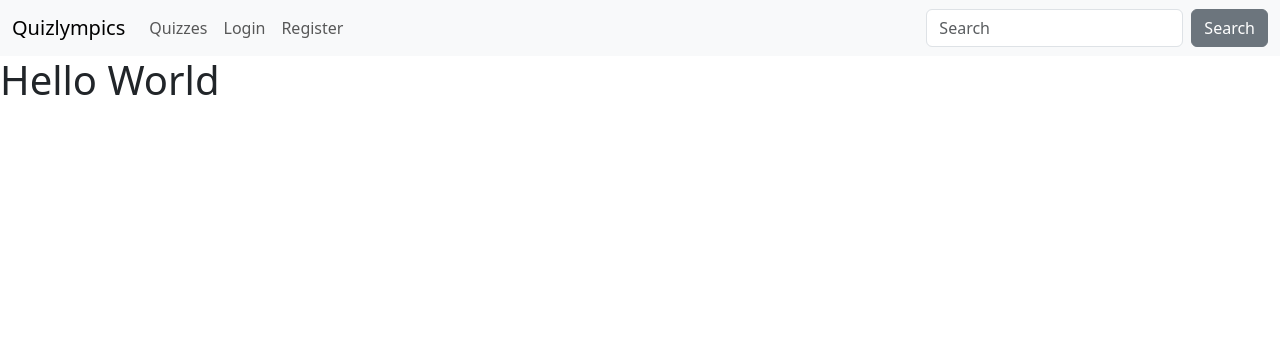
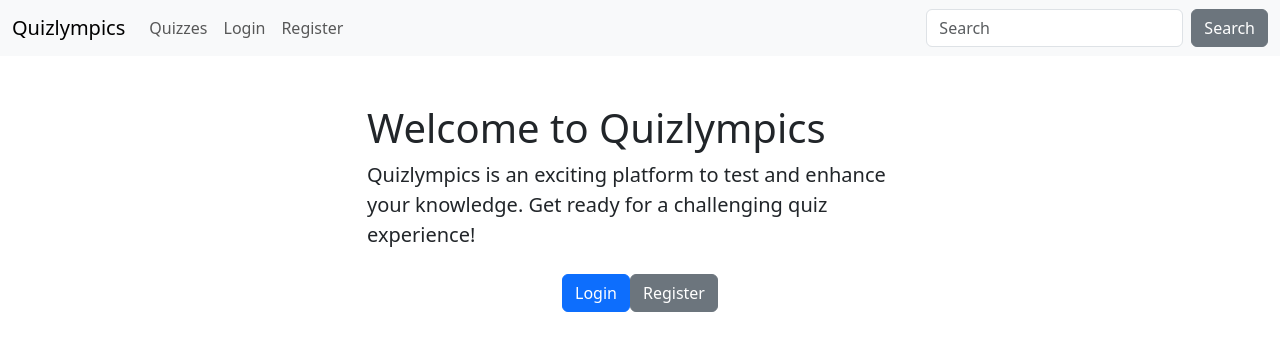
Before and after one commit to NyashaDZT/Project-4-Quiz-App, a React (Vite) app in the folder client/: page / in a window 1280 px wide. Shown: the top 350 px of the page. Built offline with nearby package versions, Linux system fonts and the light colour scheme.

Commit message:
front-end MVP

```diff
--- a/client/src/Components/Home.jsx
+++ b/client/src/Components/Home.jsx
@@ -1,8 +1,44 @@
-export default function Home(){
+import React from 'react';
+import { Link } from 'react-router-dom';
+import { Container, Row, Col, Button } from 'react-bootstrap';
+import { activeUser } from '../utils/helpers/common';
+
+export default function Home() {
+  const user = activeUser()
+
   return (
-    <>
-      <h1>Hello World</h1>
-
-    </>
+    <Container className="mt-5">
+      <Row className="justify-content-center">
+        <Col xs={10} md={8} lg={6}>
+          <h1>Welcome to Quizlympics</h1>
+          <p className="lead">
+            Quizlympics is an exciting platform to test and enhance your knowledge.
+            Get ready for a challenging quiz experience!
+          </p>
+          <div className="text-center mt-4">
+            {user ? (
+              <Link to="/quizzes">
+                <Button variant="success">
+                  Explore Quizzes
+                </Button>
+              </Link>
+            ) : (
+              <>
+                <Link to="/login">
+                  <Button variant="primary" className="mr-3">
+                    Login
+                  </Button>
+                </Link>
+                <Link to="/register">
+                  <Button variant="secondary">
+                    Register
+                  </Button>
+                </Link>
+              </>
+            )}
+          </div>
+        </Col>
+      </Row>
+    </Container>
   )
 }
--- a/client/src/Components/Navbar.jsx
+++ b/client/src/Components/Navbar.jsx
@@ -21,7 +21,7 @@ export default function NavBar(){
   return (
     <Navbar expand="lg" className="bg-body-tertiary">
       <Container fluid>
-        <Navbar.Brand href="#">Quizlympics</Navbar.Brand>
+        <Navbar.Brand href="/">Quizlympics</Navbar.Brand>
         <Navbar.Toggle aria-controls="navbarScroll" />
         <Navbar.Collapse id="navbarScroll">
           <Nav className="me-auto my-2 my-lg-0" style={{ maxHeight: '100px' }} navbarScroll>
--- a/client/src/Components/Profile.jsx
+++ b/client/src/Components/Profile.jsx
@@ -3,12 +3,17 @@ import { activeUser } from "../utils/helpers/common";
 import { Container, Row, Col, Image } from "react-bootstrap";
 
 export default function Profile() {
-  const userId = activeUser();
-  const user = useLoaderData();
+  const userId = activeUser()
+  const user = useLoaderData()
 
   if (!user) {
-    return null;
+    return null
   }
+
+  // Function to check if the user passed the quiz
+  const hasPassed = (score, passScore) => {
+    return score >= passScore
+  };
 
   return (
     <Container>
@@ -41,7 +46,13 @@ export default function Profile() {
               {user.completed_quizzes &&
                 user.completed_quizzes.map((result) => (
                   <li key={result.quiz.id} className="quiz-item">
-                    {result.quiz.name}
+                    {result.quiz.name} - Score: {result.score}
+                    {" - "}
+                    {hasPassed(result.score, result.quiz.pass_score) ? (
+                      <span style={{ color: "green" }}>Passed</span>
+                    ) : (
+                      <span style={{ color: "red" }}>Failed</span>
+                    )}
                   </li>
                 ))}
             </ul>
@@ -49,5 +60,5 @@ export default function Profile() {
         </Col>
       </Row>
     </Container>
-  );
+  )
 }
--- a/client/src/Components/SingleQuizView.jsx
+++ b/client/src/Components/SingleQuizView.jsx
@@ -57,7 +57,7 @@ export default function SingleQuizView() {
 
         if (response.status === 201) {
           console.log('Result submitted successfully:', response.data)
-          navigate('/result-page')
+          navigate(`/profile/${userId}`)
         } else {
           console.error('Failed to submit result:', response.statusText)
         }
--- a/client/src/styles/components/Filter.scss
+++ b/client/src/styles/components/Filter.scss
@@ -12,8 +12,28 @@
 label {
   display: block;
   margin-bottom: 5px;
+  font-weight: bold; /* Make labels bold for better visibility */
 }
 
 .card {
   max-width: 700px;
+  transition: transform 0.3s
 }
+
+.card:hover {
+  transform: scale(1.03); /* Scale the card slightly on hover for a subtle effect */
+  box-shadow: 0 0 10px rgba(0, 0, 0, 0.1); /* Add a subtle box shadow on hover */
+}
+
+.card-body {
+  padding: 20px;
+}
+
+.card, .card-body {
+  border-radius: 8px;
+}
+
+.card a {
+  color: inherit;
+  text-decoration: none;
+}
```
Lines whose indentation alone changed are shown as unchanged.
